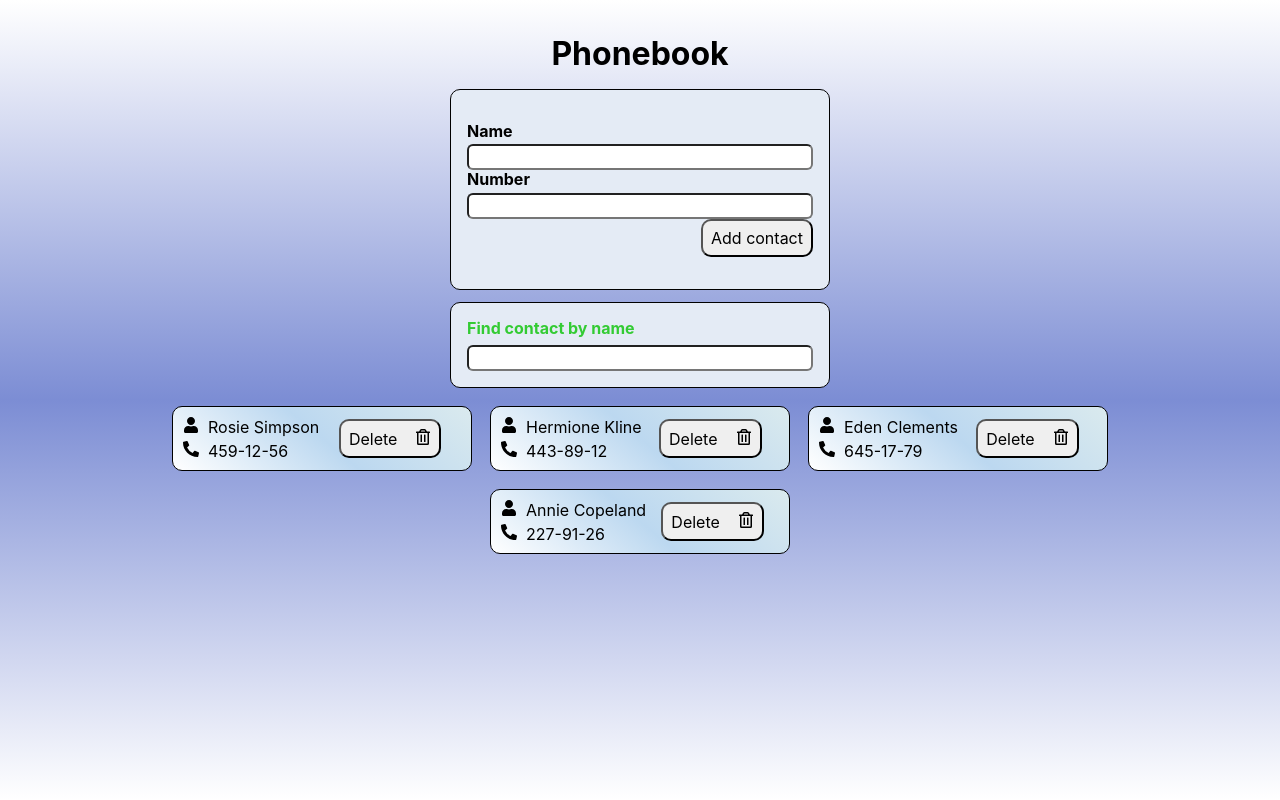
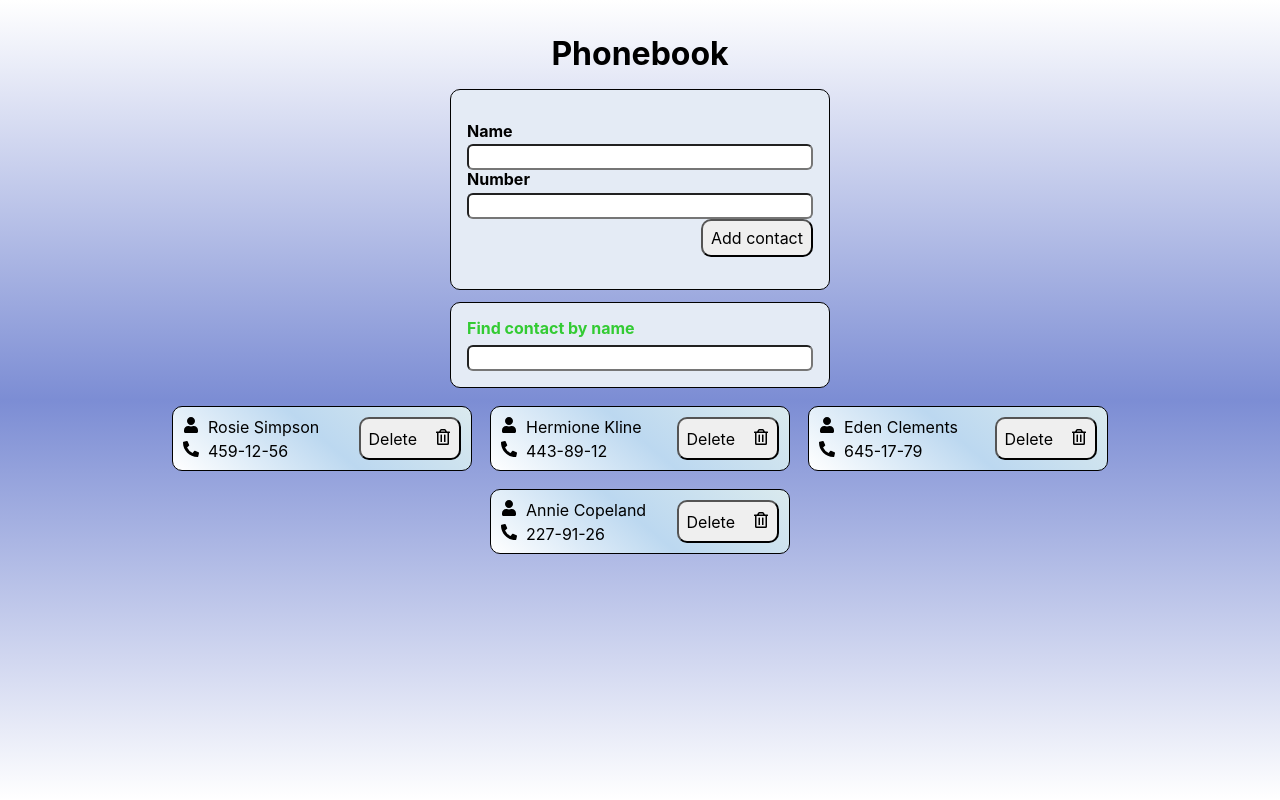
Before and after one commit to Mr-Elilah/goit-react-hw-03, a React (Vite) app: page / in a window 1280 px wide. Built offline with nearby package versions, Linux system fonts and the light colour scheme.

Commit message:
media screen styles

```diff
--- a/src/components/Contact/Contact.module.css
+++ b/src/components/Contact/Contact.module.css
@@ -1,7 +1,7 @@
 .btn {
   border-radius: 10px;
   padding: 8px;
-  margin: auto;
+  margin-left: auto;
   &:hover,
   &:focus {
     background-color: rgb(220, 130, 130);
```
